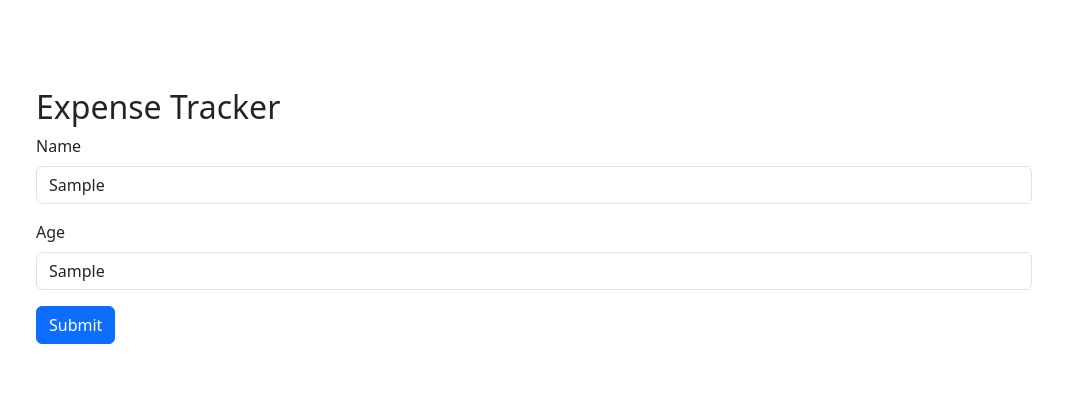
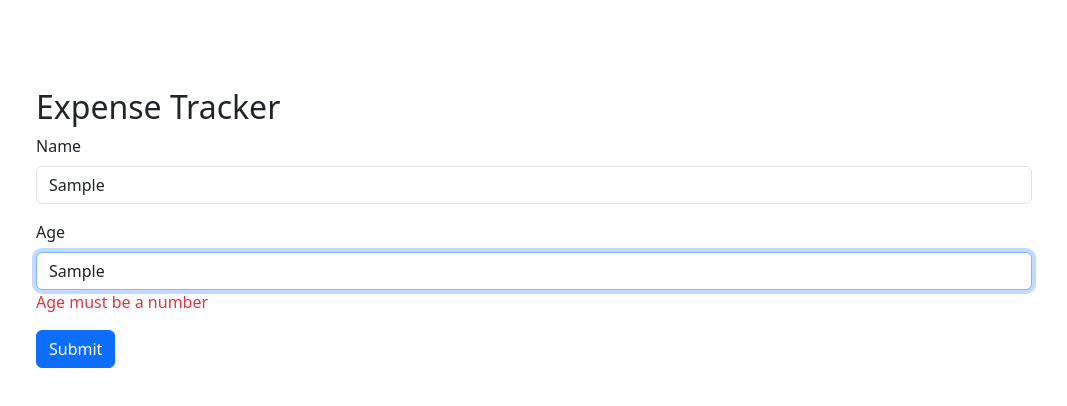
Before and after one commit to zeeshantariq08/expense-tracker, a React (Vite) app in the folder expense-tracker/: page / in a window 1280 px wide. Both pictures are taken after typing "Sample", "Sample" into the empty fields and a click on the button "Submit". Shown: the top 406 px of the page, without its empty margins (106-1173 px from the left). Built offline with nearby package versions, Linux system fonts and the light colour scheme.

Commit message:
schema based validation with zod

```diff
--- a/expense-tracker/package.json
+++ b/expense-tracker/package.json
@@ -9,10 +9,12 @@
     "preview": "vite preview"
   },
   "dependencies": {
+    "@hookform/resolvers": "^2.9.11",
     "bootstrap": "^5.3.3",
     "react": "^18.2.0",
     "react-dom": "^18.2.0",
-    "react-hook-form": "7.43"
+    "react-hook-form": "7.43",
+    "zod": "^3.20.6"
   },
   "devDependencies": {
     "@types/react": "^18.0.27",
--- a/expense-tracker/src/components/Form.tsx
+++ b/expense-tracker/src/components/Form.tsx
@@ -2,13 +2,25 @@ import {FormEvent, useRef, useState} from "react";
 
 import {FieldValues, useForm} from "react-hook-form";
 
-interface FormData {
-    name: string
-    age: number
-}
+import {z} from "zod";
+
+import {zodResolver} from "@hookform/resolvers/zod";
+
+const schema = z.object({
+    name: z.string().min(3, {message: "Name must be at least 3 characters"}),
+    age: z.number({invalid_type_error: "Age must be a number"}).min(18, {message: "Age must be at least 18"})
+});
+
+type FormData = z.infer<typeof schema>;
+
 
 const Form = () => {
-    const {register, handleSubmit, formState: {errors}} = useForm<FormData>();
+    const {
+        register,
+        handleSubmit,
+        formState: {errors}
+    } =
+        useForm<FormData>({resolver: zodResolver(schema)});
 
     const onSubmit = (data: FieldValues) => {
         console.log(data)
@@ -38,16 +50,15 @@ const Form = () => {
         <form onSubmit={handleSubmit(onSubmit)}>
             <div className="mb-3">
                 <label htmlFor="name" className="form-label">Name</label>
-                <input {...register('name', {required: true, minLength: 4})}
+                <input {...register('name')}
                        type="text" className="form-control" id="name"/>
-                {errors.name?.type == 'required' && <p className="text-danger">The name field is required</p>}
-                {errors.name?.type == 'minLength' &&
-                    <p className="text-danger">The name must be at least 4 characters</p>}
+                {errors.name && <p className="text-danger">{errors.name?.message}</p>}
             </div>
             <div className="mb-3">
                 <label htmlFor="age" className="form-label">Age</label>
-                <input {...register('age')}
+                <input {...register('age', {valueAsNumber: true})}
                        className="form-control" id="age"/>
+                {errors.age && <p className="text-danger">{errors.age?.message}</p>}
             </div>
 
             <button className="btn btn-primary">Submit</button>
```
Also changed, not shown: 1 other file (tests, documents, lock files or other folders).
